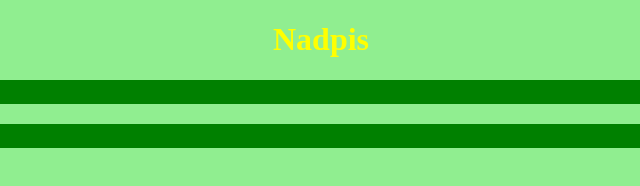
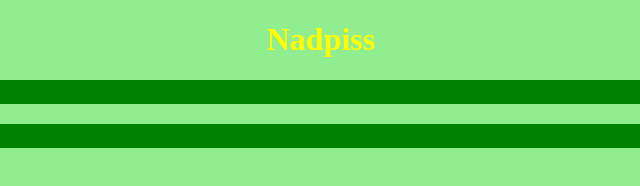
Before and after one commit to serych/mujweb, a plain HTML site: page index.html in a window 1280 px wide. Shown: the full height of the page, 319-959 px from the left. Drawn offline with Linux system fonts and the light colour scheme.

Commit message:
pridano s

```diff
--- a/index.html
+++ b/index.html
@@ -6,7 +6,7 @@
 </head>
 <body>
 
-<h1>Nadpis</h1>
+<h1>Nadpiss</h1>
 <p>Nový první řádek</p>
 <p>příliš žluťoučký lunochod...</p>
 
```
